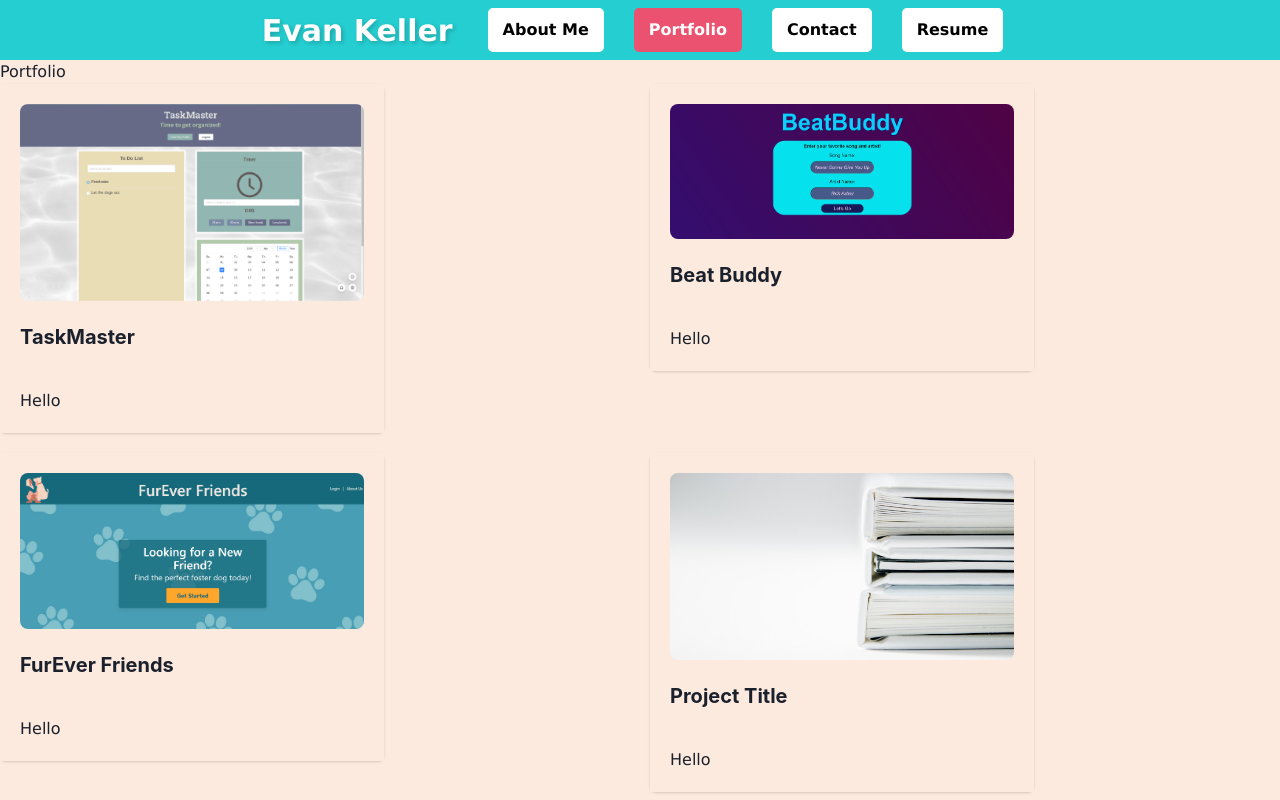
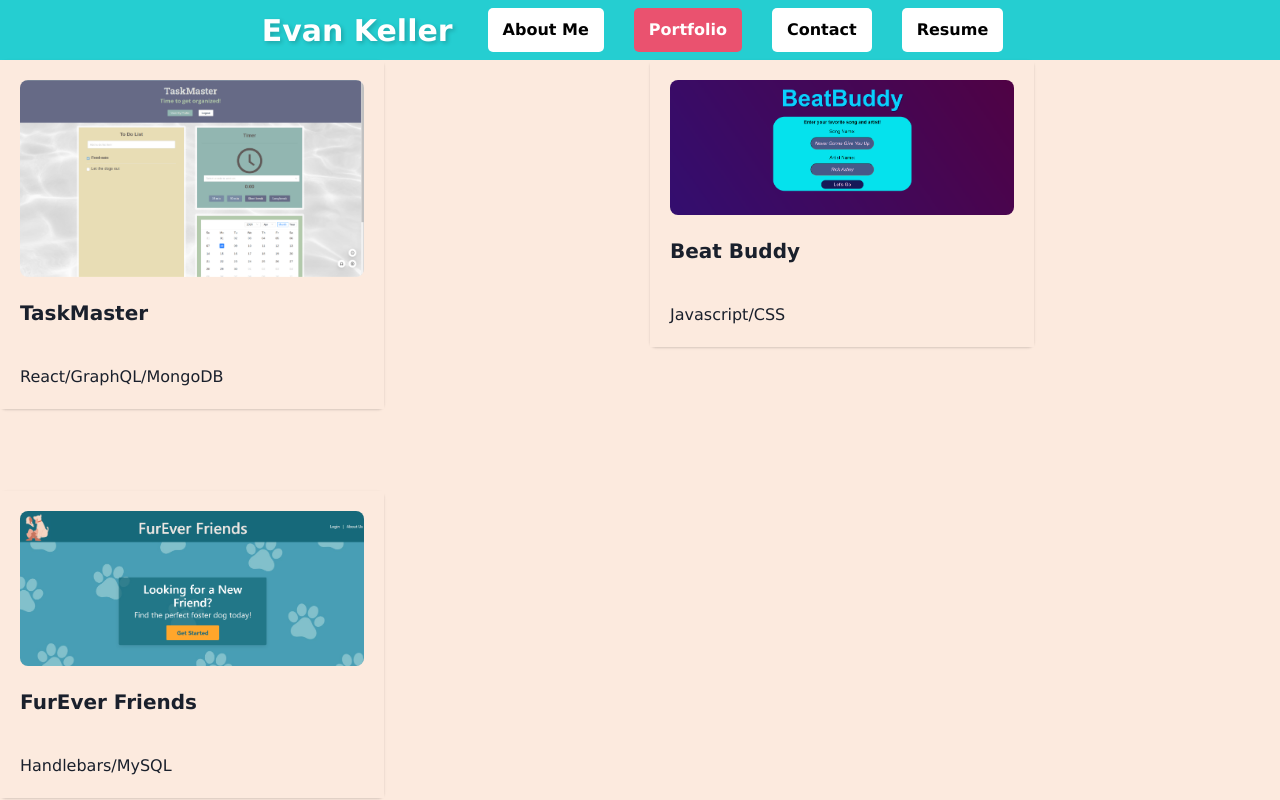
Before and after one commit to 33649EK/reactjs-portfolio-evanK, a React (Vite) app: page /Portfolio in a window 1280 px wide. Shown: the top 800 px of the page. Built offline with nearby package versions, Linux system fonts and the light colour scheme.

Commit message:
css changes being made

```diff
--- a/src/App.css
+++ b/src/App.css
@@ -184,6 +184,18 @@ li::before {
   margin-bottom: 10px;
 }
 
+@media screen and (width <= 800px) {
+  .portLinks {
+    display: flex;
+    flex-direction: column;
+    align-items: center;
+    max-width: 700px;
+    margin-left: auto;
+    margin-right: auto;
+  }
+}
+
+/* Port Card not in use for the time being */
 .portCard {
   background-color: var(--white);
   position: relative; /* Ensures proper stacking context for absolute positioning */
--- a/src/pages/Portfolio.jsx
+++ b/src/pages/Portfolio.jsx
@@ -7,26 +7,29 @@ import {
   Image,
   Divider,
   CardFooter,
+  LinkBox,
+  LinkOverlay,
 } from '@chakra-ui/react';
 
-const Project = ({ title, image, altText, link }) => {
+const Project = ({ title, image, altText, link, tech }) => {
   return (
-    <div>
-      {/* <h2>{title}</h2>
-      <a href={link}>
-        <img src={image} alt={altText} />
-      </a> */}
+    <>
+      <LinkBox as="article">
         <Card maxW="sm">
           <CardBody>
             <Image src={image} alt={altText} borderRadius="lg" />
             <Stack mt="6" spacing="3">
-            <Heading size="md">{title}</Heading>
+              <Heading size="md">
+                <LinkOverlay href={link} target="_blank">
+                  {title}
+                </LinkOverlay>
+              </Heading>
             </Stack>
           </CardBody>
-
-        <CardFooter>Hello</CardFooter>
+          <CardFooter>{tech}</CardFooter>
         </Card>
-    </div>
+      </LinkBox>
+    </>
   );
 };
 
@@ -37,42 +40,47 @@ const Portfolio = () => {
       image: './images/TaskMasterHome.png',
       altText: 'image of task master application',
       link: 'https://github.com/33649EK/Task-Master',
+      tech: 'React/GraphQL/MongoDB',
     },
     {
       title: 'Beat Buddy',
       image: './images/BeatBuddy.png',
       altText: 'image of beat buddy application',
-      link: 'https://github.com/33649EK/beat-buddy/deployments/github-pages',
+      link: 'https://github.com/33649EK/beat-buddy/',
+      tech: 'Javascript/CSS',
     },
     {
       title: 'FurEver Friends',
       image: './images/FurEver.png',
       altText: 'image of fur ever friends application',
       link: 'https://github.com/davisjeff500/FurEver-Friends',
+      tech: 'Handlebars/MySQL',
     },
-    {
-      title: 'Project Title',
-      image: './images/Placeholder.jpg',
-      altText: 'placeholder image',
-      link: 'https://github.com/33649EK',
-    },
-    {
-      title: 'Project Title',
-      image: './images/Placeholder.jpg',
-      altText: 'placeholder image',
-      link: 'https://github.com/33649EK',
-    },
-    {
-      title: 'Project Title',
-      image: './images/Placeholder.jpg',
-      altText: 'placeholder image',
-      link: 'https://github.com/33649EK',
-    },
+    // {
+    //   title: 'Project Title',
+    //   image: './images/Placeholder.jpg',
+    //   altText: 'placeholder image',
+    //   link: 'https://github.com/33649EK',
+    //   tech: 'Placeholder',
+    // },
+    // {
+    //   title: 'Project Title',
+    //   image: './images/Placeholder.jpg',
+    //   altText: 'placeholder image',
+    //   link: 'https://github.com/33649EK',
+    //   tech: 'Placeholder',
+    // },
+    // {
+    //   title: 'Project Title',
+    //   image: './images/Placeholder.jpg',
+    //   altText: 'placeholder image',
+    //   link: 'https://github.com/33649EK',
+    //   tech: 'Placeholder',
+    // },
   ];
 
   return (
     <>
-      <h1>Portfolio</h1>
       <div className="portLinks">
         {projects.map((project, index) => (
           <Project
@@ -81,6 +89,7 @@ const Portfolio = () => {
             image={project.image}
             altText={project.altText}
             link={project.link}
+            tech={project.tech}
           />
         ))}
       </div>
```
Lines whose indentation alone changed are shown as unchanged.
